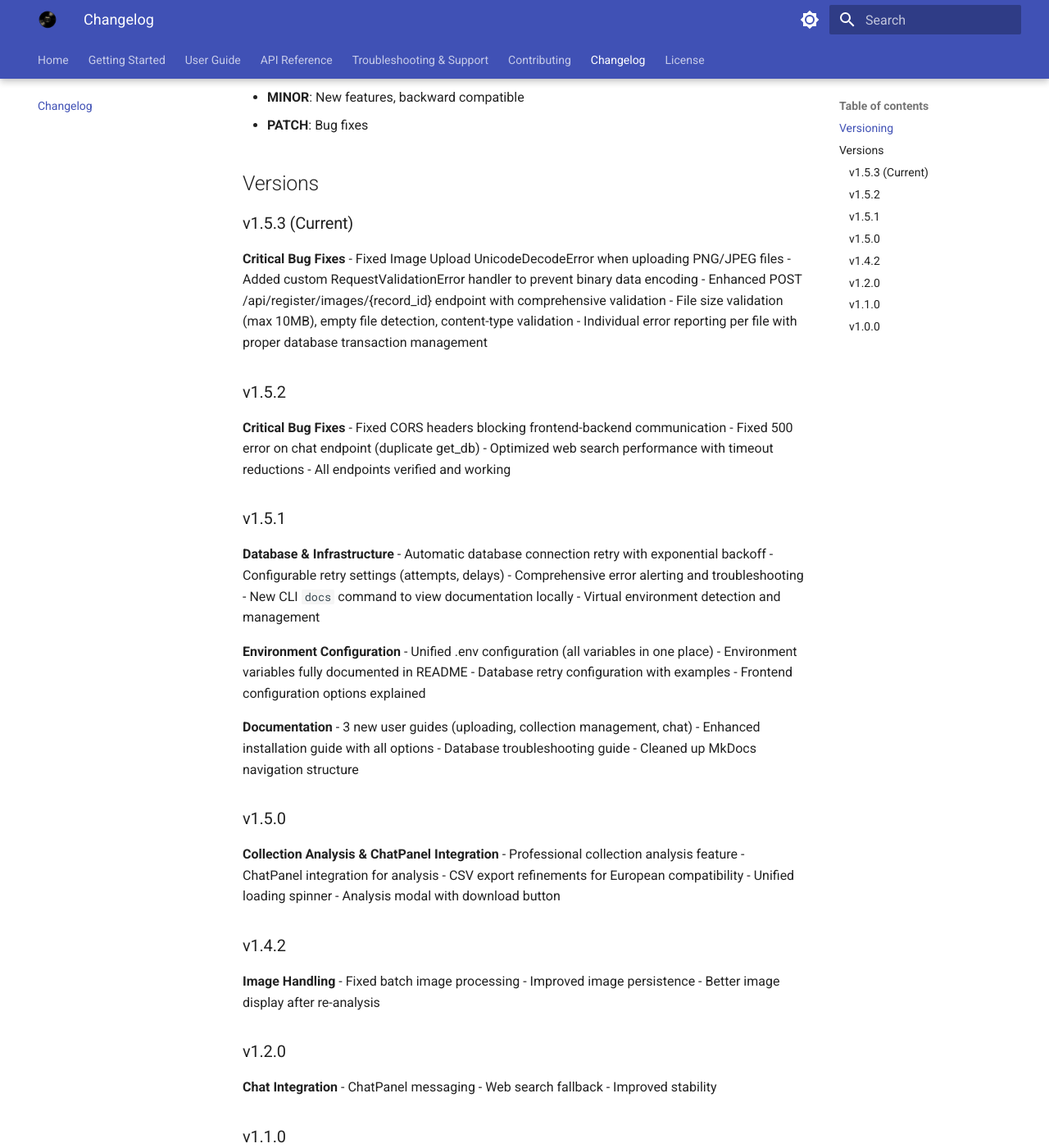
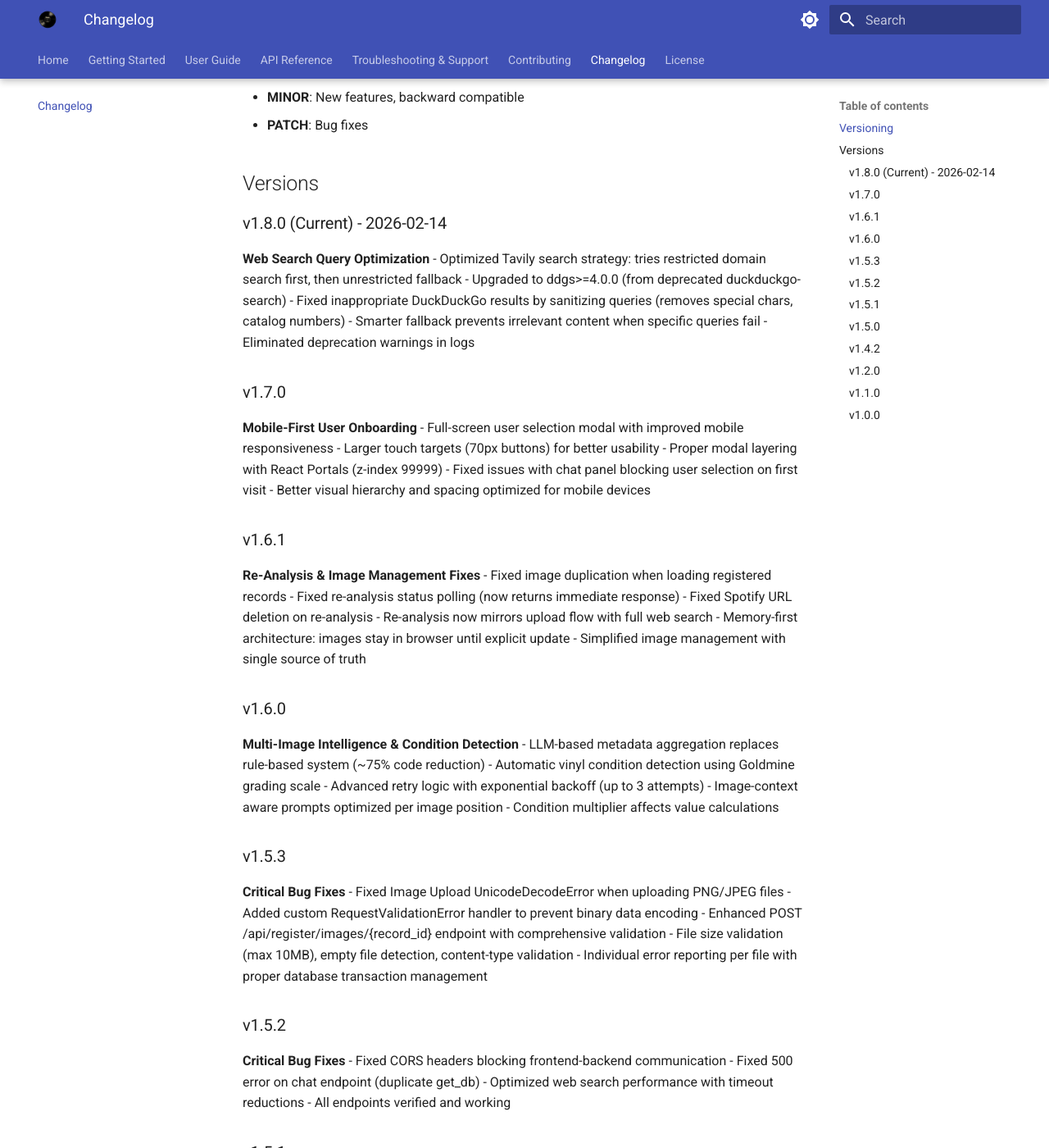
Before and after one commit to Hoshi42/phonox, an MkDocs documentation site: the page built from docs/changelog.md, in a window 1280 px wide and 1400 px high, scrolled down 313 px. Shown: the whole window at 82% size. Built offline with MkDocs 1.6.1 and Material for MkDocs 9.7.7, drawn with Linux system fonts in a browser that asks for light colours.

Commit message:
updated mkdocs

```diff
--- a/docs/changelog.md
+++ b/docs/changelog.md
@@ -12,7 +12,44 @@ Phonox uses semantic versioning: `MAJOR.MINOR.PATCH`
 
 ## Versions
 
-### v1.5.3 (Current)
+### v1.8.0 (Current) - 2026-02-14
+
+**Web Search Query Optimization**
+- Optimized Tavily search strategy: tries restricted domain search first, then unrestricted fallback
+- Upgraded to ddgs>=4.0.0 (from deprecated duckduckgo-search)
+- Fixed inappropriate DuckDuckGo results by sanitizing queries (removes special chars, catalog numbers)
+- Smarter fallback prevents irrelevant content when specific queries fail
+- Eliminated deprecation warnings in logs
+
+### v1.7.0
+
+**Mobile-First User Onboarding**
+- Full-screen user selection modal with improved mobile responsiveness
+- Larger touch targets (70px buttons) for better usability
+- Proper modal layering with React Portals (z-index 99999)
+- Fixed issues with chat panel blocking user selection on first visit
+- Better visual hierarchy and spacing optimized for mobile devices
+
+### v1.6.1
+
+**Re-Analysis & Image Management Fixes**
+- Fixed image duplication when loading registered records
+- Fixed re-analysis status polling (now returns immediate response)
+- Fixed Spotify URL deletion on re-analysis
+- Re-analysis now mirrors upload flow with full web search
+- Memory-first architecture: images stay in browser until explicit update
+- Simplified image management with single source of truth
+
+### v1.6.0
+
+**Multi-Image Intelligence & Condition Detection**
+- LLM-based metadata aggregation replaces rule-based system (~75% code reduction)
+- Automatic vinyl condition detection using Goldmine grading scale
+- Advanced retry logic with exponential backoff (up to 3 attempts)
+- Image-context aware prompts optimized per image position
+- Condition multiplier affects value calculations
+
+### v1.5.3
 
 **Critical Bug Fixes**
 - Fixed Image Upload UnicodeDecodeError when uploading PNG/JPEG files
```
Also changed, not shown: README.md (+8 -8 lines), docs/index.md (+2 -2 lines).
